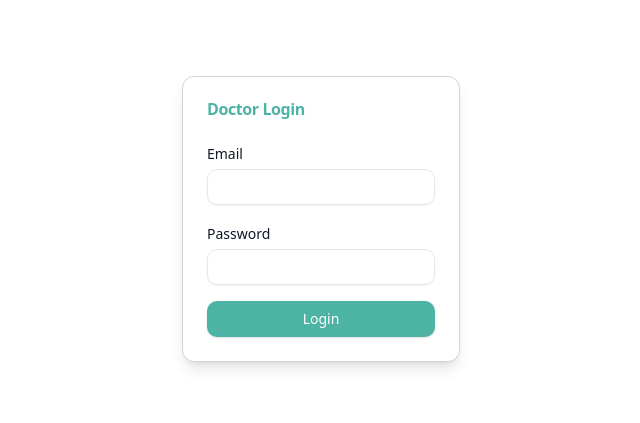
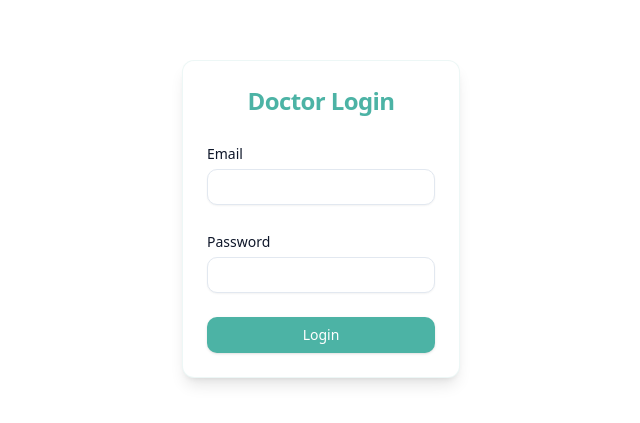
Before and after one commit to saidseghirakram/psychology, a Next.js app: page /login in a window 1280 px wide. Shown: the part 181-604 px from the top of the page, without its empty margins (319-959 px from the left). Built offline with nearby package versions, Linux system fonts and the light colour scheme.

Commit message:
login design

```diff
--- a/app/login/page.tsx
+++ b/app/login/page.tsx
@@ -20,28 +20,28 @@ export default function LoginPage() {
       method: 'POST',
       headers: {
         'Content-Type': 'application/json',
-        'x-supabase-email': 'psychology@gmail.com', // <-- Add this
-        'x-supabase-password': 'test1234', // <-- And this
+        'x-supabase-email': 'psychology@gmail.com',
+        'x-supabase-password': 'test1234',
       },
       body: JSON.stringify({ email, password, type: 'doctor' }),
     });
     const data = await res.json();
     if (res.ok && data.token) {
       localStorage.setItem('token', data.token);
-      router.replace('/');
+      router.replace('/dashboard');
     } else {
       setError(data.error || 'Login failed');
     }
   };
 
   return (
-    <div className="min-h-screen flex items-center justify-center bg-background">
-      <Card className="w-full max-w-md shadow-lg">
+    <div className="flex min-h-screen items-center justify-center bg-background px-4">
+      <Card className="w-full max-w-md shadow-lg border border-primary/10">
         <CardHeader>
-          <CardTitle className="text-primary">Doctor Login</CardTitle>
+          <CardTitle className="text-primary text-2xl text-center">Doctor Login</CardTitle>
         </CardHeader>
         <CardContent>
-          <form onSubmit={handleLogin} className="space-y-4">
+          <form onSubmit={handleLogin} className="space-y-6">
             <div>
               <Label htmlFor="email">Email</Label>
               <Input
@@ -50,7 +50,8 @@ export default function LoginPage() {
                 value={email}
                 onChange={e => setEmail(e.target.value)}
                 required
-                className="mt-1"
+                className="mt-1 bg-background text-foreground"
+                autoComplete="email"
               />
             </div>
             <div>
@@ -61,7 +62,8 @@ export default function LoginPage() {
                 value={password}
                 onChange={e => setPassword(e.target.value)}
                 required
-                className="mt-1"
+                className="mt-1 bg-background text-foreground"
+                autoComplete="current-password"
               />
             </div>
             {error && <div className="text-destructive text-sm">{error}</div>}
```
